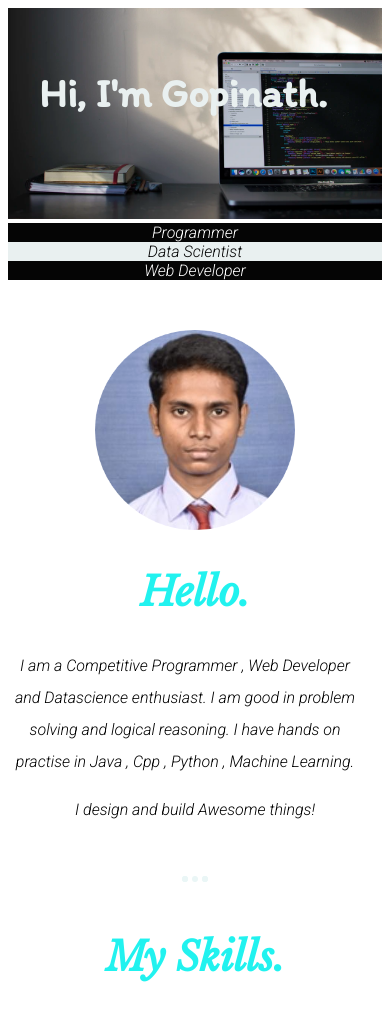
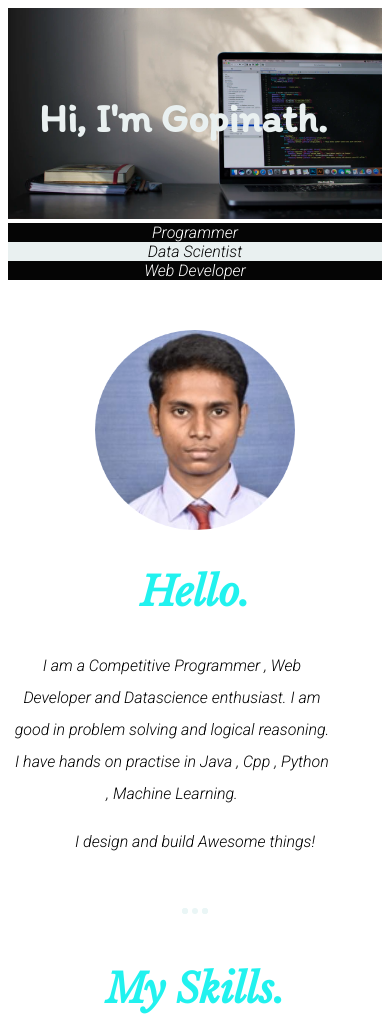
Before and after one commit to GopinathV-1/Blog, a PHP site: page / in a window 390 px wide. Shown: the top 1016 px of the page. Run offline with PHP 8.4, Linux system fonts and the light colour scheme.

Commit message:
Update style.css

```diff
--- a/CSS/style.css
+++ b/CSS/style.css
@@ -111,13 +111,13 @@ button:hover{
   margin: auto;
   padding: 10px 50px 0;
 }
-@media only screen and (max-width:1500px){
+@media only screen and (max-width:1000px){
   h1,h2,h3{
     font-size: 250%;
   }
 
   h1{
-    top: 5%;
+    top: 8%;
     left: 10%;
   }
   hr{
@@ -140,7 +140,7 @@ button:hover{
     margin: 30px 0;
   }
   .intro{
-    width:92%;
+    width:85%;
     margin: 0 5px;
     align-items: center;
   }
```
